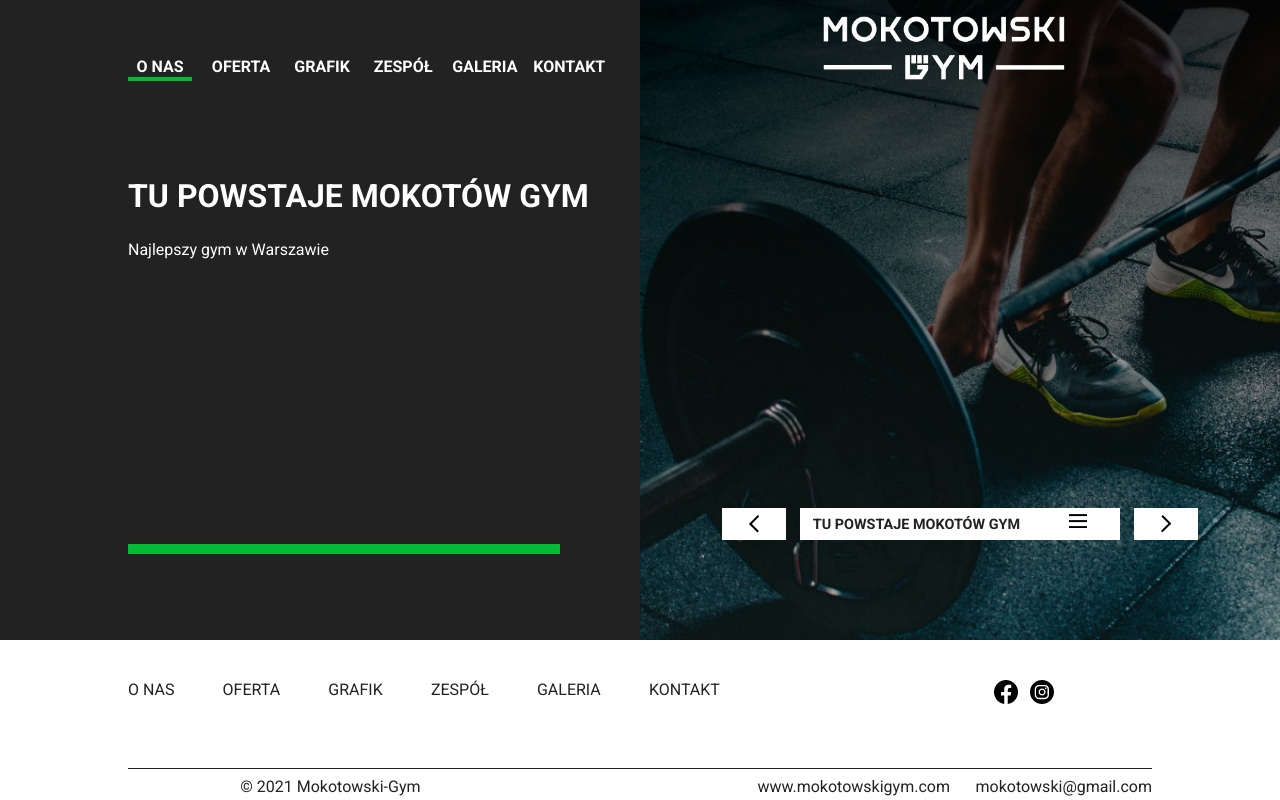
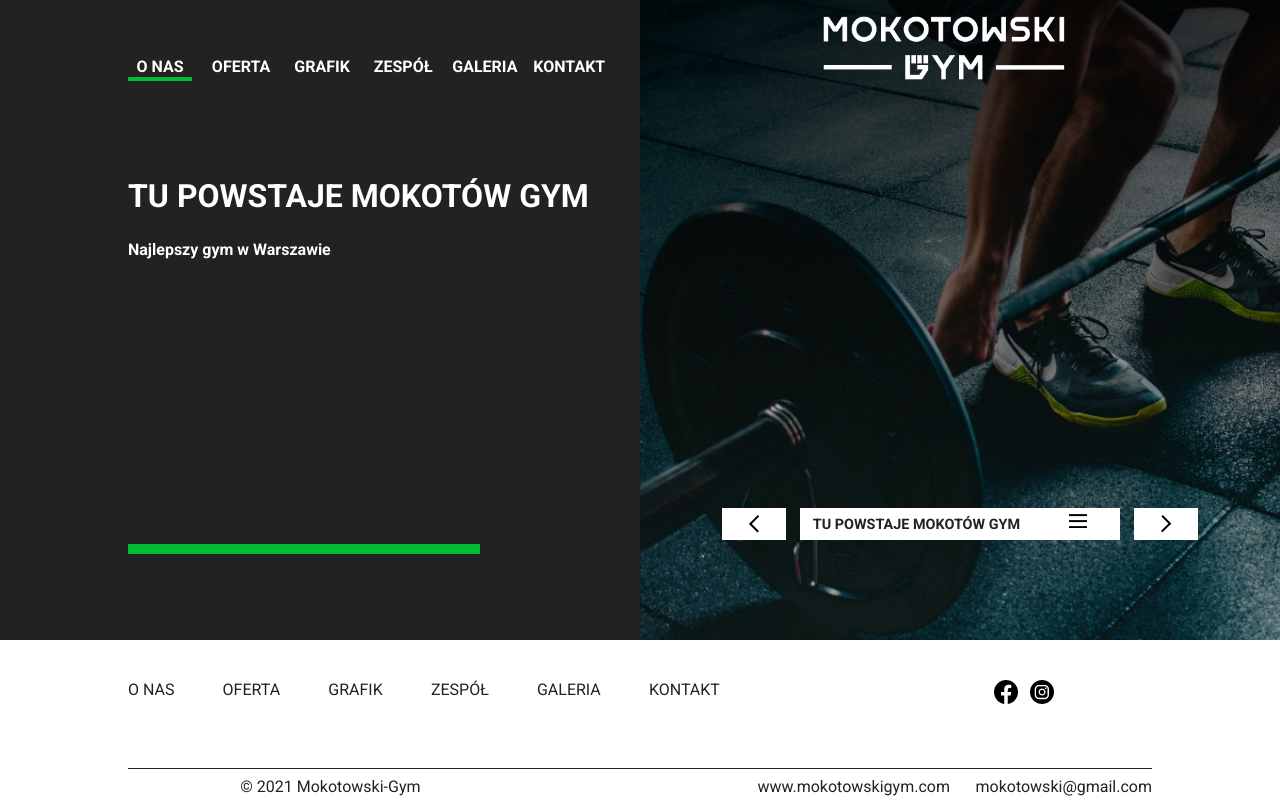
Before and after one commit to McGluszak-MacroIndustries/mokotow-gym, a Vue app: page / in a window 1280 px wide. Built offline with nearby package versions, Linux system fonts and the light colour scheme.

Commit message:
11.08.2021

```diff
--- a/src/components/MapTemplate.vue
+++ b/src/components/MapTemplate.vue
@@ -69,7 +69,7 @@ export default defineComponent({
     }
     .line {
       border-top: $green-ranger 10px solid;
-      margin-right: 5rem;
+      margin-right: 10rem;
     }
     & > * {
       //   border: orange 2px solid;
--- a/src/components/WindowTemplate.vue
+++ b/src/components/WindowTemplate.vue
@@ -389,6 +389,7 @@ export default defineComponent({
     .description {
       margin-right: 5vw;
       grid-area: description;
+      font-weight: bold;
     }
     .title {
       display: grid;
@@ -400,7 +401,7 @@ export default defineComponent({
     }
     .line {
       border-top: $green-ranger 10px solid;
-      margin-right: 5rem;
+      margin-right: 10rem;
       grid-area: line;
     }
     & > * {
```
